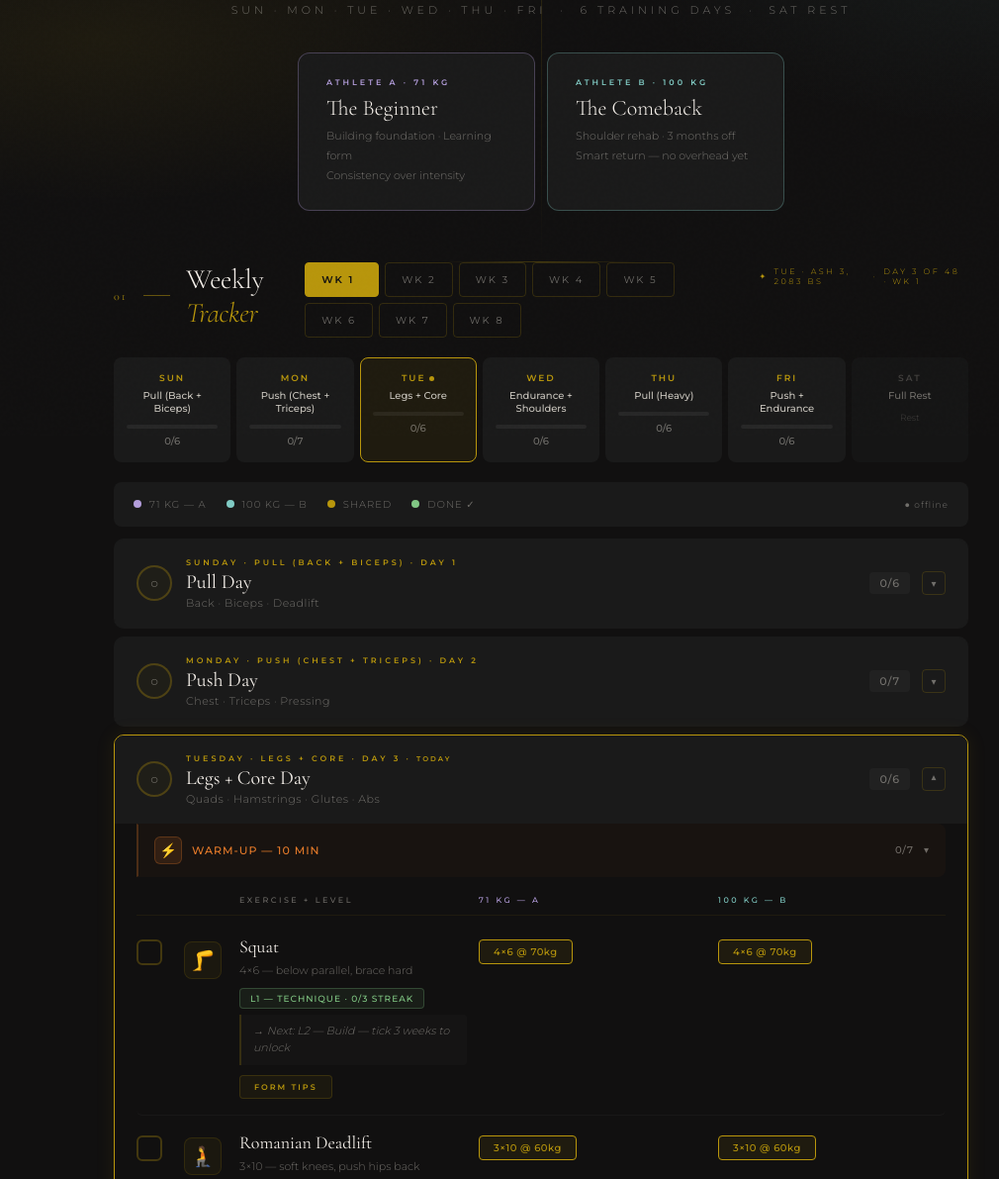
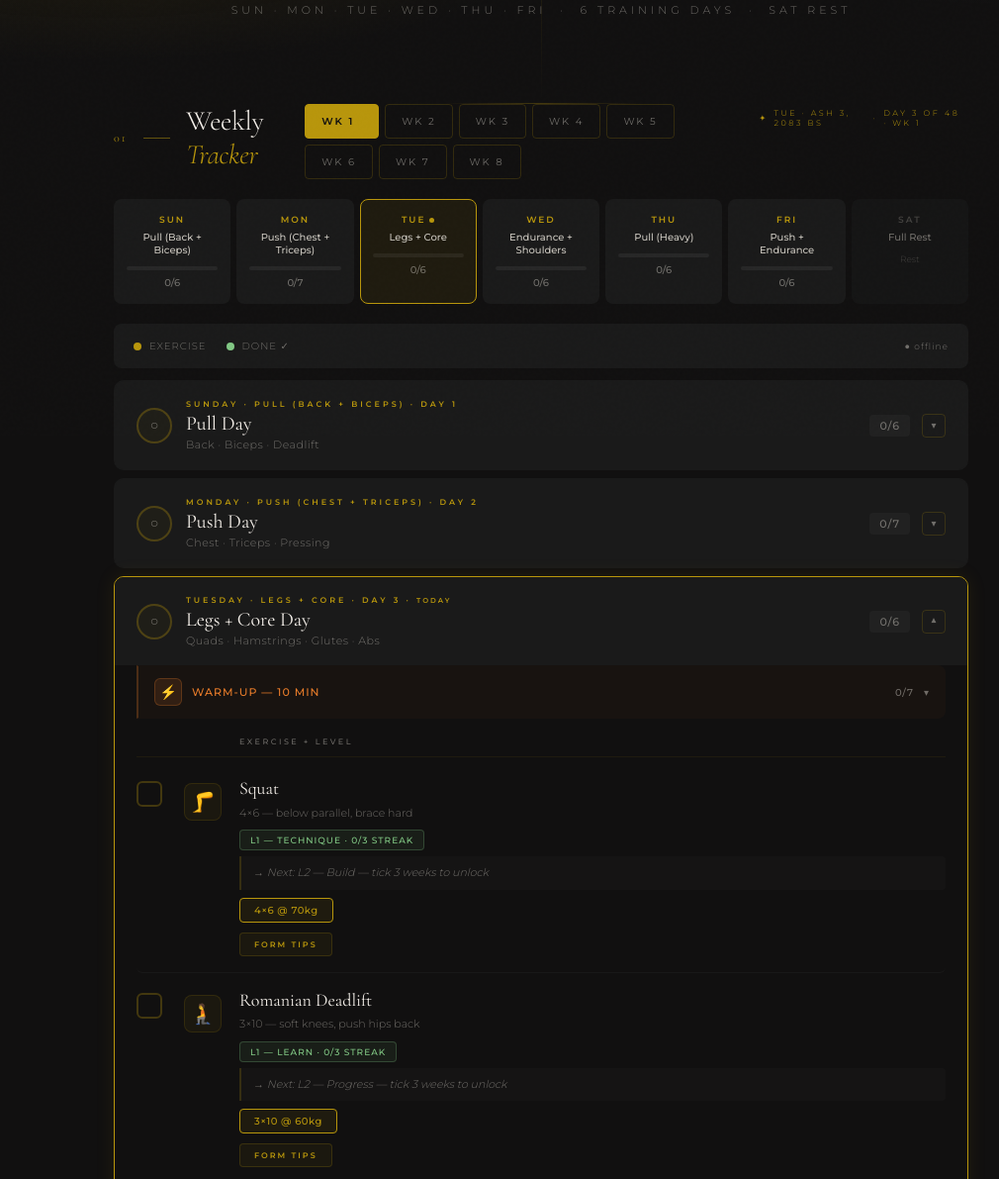
Before and after one commit to Kija-Maharjan/gym-bro, a website: page index.html in a window 1280 px wide. Shown: the part 360-1551 px from the top of the page at 99% size, without its empty margins (93-1103 px from the left). Drawn offline with nearby package versions, Linux system fonts and the light colour scheme.

Commit message:
refactor: remove athlete A/B references throughout

```diff
--- a/css/base.css
+++ b/css/base.css
@@ -21,12 +21,6 @@
   --text: #c8c4bc;
   --text-dim: rgba(200,196,188,0.5);
   --text-dimmer: rgba(200,196,188,0.3);
-  --a-col: #b39ddb;
-  --a-bg: rgba(61,46,110,0.18);
-  --a-border: rgba(179,157,219,0.25);
-  --b-col: #80cbc4;
-  --b-bg: rgba(13,59,53,0.18);
-  --b-border: rgba(128,203,196,0.25);
   --done: #81c784;
   --done-bg: rgba(30,80,30,0.22);
   --done-border: rgba(129,199,132,0.25);
@@ -183,8 +177,6 @@ footer {
   max-width: 100%; overflow: hidden; text-overflow: ellipsis;
   border-radius: 4px;
 }
-.pill-a { background: var(--a-bg); color: var(--a-col); border-color: var(--a-border); }
-.pill-b { background: var(--b-bg); color: var(--b-col); border-color: var(--b-border); }
 .pill-s { background: rgba(184,150,12,0.08); color: var(--gold); border-color: var(--gold-border); }
 
 /* ── ANIMATIONS ── */
--- a/css/index.css
+++ b/css/index.css
@@ -43,26 +43,6 @@
   color: var(--text-dim); margin-bottom: 36px;
   opacity: 0; animation: fadeUp 0.8s 0.6s forwards;
 }
-.athletes {
-  display: flex; gap: 12px; flex-wrap: wrap; justify-content: center;
-  opacity: 0; animation: fadeUp 0.8s 0.8s forwards;
-}
-.ab {
-  padding: 24px 28px; text-align: left;
-  border: 1px solid transparent;
-  border-radius: 12px;
-  background: var(--dark2);
-  transition: border-color 0.3s, transform 0.3s, box-shadow 0.3s;
-  flex: 1; min-width: 160px; max-width: 240px;
-}
-.ab:hover { transform: translateY(-4px); box-shadow: 0 8px 24px rgba(0,0,0,0.3); }
-.ab.a { border-color: rgba(179,157,219,0.3); }
-.ab.b { border-color: rgba(128,203,196,0.3); }
-.ab-tag { font-size: 8px; letter-spacing: 3px; text-transform: uppercase; margin-bottom: 8px; font-weight: 600; }
-.ab.a .ab-tag { color: var(--a-col); }
-.ab.b .ab-tag { color: var(--b-col); }
-.ab-name { font-family: 'Cormorant Garamond', serif; font-size: 22px; color: var(--cream); margin-bottom: 6px; }
-.ab-stats { font-size: 11px; color: var(--text-dim); line-height: 1.8; }
 
 /* ── MAIN WRAP ── */
 .main-wrap { max-width: 960px; margin: 0 auto; padding: 0 48px 80px; }
@@ -338,10 +318,8 @@
 .ex-wrap { padding: 8px 22px; }
 .ex-header { display: none; }
 @media (min-width: 560px) {
-  .ex-header { display: grid; grid-template-columns: 36px 44px 1fr 1fr 1fr; gap: 12px; padding: 10px 0; border-bottom: 1px solid rgba(184,150,12,0.08); margin-bottom: 4px; }
+  .ex-header { display: grid; grid-template-columns: 36px 44px 1fr; gap: 12px; padding: 10px 0; border-bottom: 1px solid rgba(184,150,12,0.08); margin-bottom: 4px; }
   .ex-header span { font-size: 8px; letter-spacing: 2.5px; color: var(--text-dim); text-transform: uppercase; font-weight: 500; }
-  .ex-header .eh-a { color: var(--a-col); }
-  .ex-header .eh-b { color: var(--b-col); }
 }
 .ex-row {
   display: flex; gap: 12px; align-items: flex-start;
@@ -353,7 +331,7 @@
 .ex-row:last-child { border-bottom: none; }
 .ex-row.checked { opacity: 0.4; }
 @media (min-width: 560px) {
-  .ex-row { display: grid; grid-template-columns: 36px 44px 1fr 1fr 1fr; gap: 12px; align-items: start; }
+  .ex-row { display: grid; grid-template-columns: 36px 44px 1fr; gap: 12px; align-items: start; }
 }
 .cb-wrap { padding-top: 4px; flex-shrink: 0; }
 .cb {
@@ -372,9 +350,6 @@
 
 /* Pills — mobile: stacked below name, tablet+: grid columns */
 .ex-pills-mobile { display: flex; gap: 6px; flex-wrap: wrap; margin-top: 8px; }
-@media (min-width: 560px) { .ex-pills-mobile { display: none; } }
-.ex-pill-cell { display: none; }
-@media (min-width: 560px) { .ex-pill-cell { display: flex; align-items: flex-start; padding-top: 4px; } }
 
 /* ── EXERCISE IMAGE ── */
 .ex-img { display: flex; align-items: flex-start; padding-top: 4px; }
@@ -444,7 +419,7 @@
 
 /* ── COMMENTS ── */
 .comments-sec { padding: 0 22px 12px; }
-.cs-title { font-size: 9px; letter-spacing: 3px; text-transform: uppercase; color: var(--b-col); margin-bottom: 12px; font-weight: 600; }
+.cs-title { font-size: 9px; letter-spacing: 3px; text-transform: uppercase; color: var(--gold); margin-bottom: 12px; font-weight: 600; }
 .comment-list { display: flex; flex-direction: column; gap: 6px; margin-bottom: 14px; max-height: 220px; overflow-y: auto; }
 .comment-list::-webkit-scrollbar { width: 2px; }
 .comment-list::-webkit-scrollbar-thumb { background: rgba(184,150,12,0.3); }
@@ -452,8 +427,6 @@
 .comment-item:hover { border-color: rgba(184,150,12,0.3); }
 .ci-header { display: flex; align-items: center; gap: 10px; margin-bottom: 6px; flex-wrap: wrap; }
 .ci-who { font-size: 9px; font-weight: 600; padding: 3px 10px; letter-spacing: 1px; text-transform: uppercase; border-radius: 4px; }
-.ci-who.a { background: var(--a-bg); color: var(--a-col); border: 1px solid var(--a-border); }
-.ci-who.b { background: var(--b-bg); color: var(--b-col); border: 1px solid var(--b-border); }
 .ci-time { font-size: 9px; color: var(--text-dim); letter-spacing: 1px; }
 .ci-ex { font-size: 10px; color: var(--gold); font-style: italic; }
 .ci-text { font-size: 13px; color: var(--text); line-height: 1.6; }
@@ -490,7 +463,7 @@
 .cm-input:focus { border-color: rgba(128,203,196,0.4); }
 .btn-comment {
   padding: 12px 20px; border: 1px solid rgba(128,203,196,0.3);
-  background: rgba(128,203,196,0.06); color: var(--b-col);
+  background: rgba(128,203,196,0.06); color: var(--text);
   font-family: 'Montserrat', sans-serif;
   font-size: 9px; letter-spacing: 2px; text-transform: uppercase; font-weight: 600;
   cursor: pointer; transition: all 0.3s; white-space: nowrap;
@@ -529,7 +502,6 @@
 
 @media (max-width: 767px) {
   .hero { padding: 48px 20px 40px; }
-  .ab { min-width: 140px; max-width: 100%; padding: 18px 20px; }
   .main-wrap { padding: 0 16px 48px; }
   .rules-sec { padding: 0 16px 48px; }
   .divider-wrap { padding: 32px 16px 0; }
@@ -551,5 +523,4 @@
 
 @media (max-width: 380px) {
   .hero-title { font-size: 44px; }
-  .ab { flex: 1 1 100%; max-width: 100%; }
 }
--- a/index.html
+++ b/index.html
@@ -34,18 +34,6 @@
   <div class="hero-tag">Gym Bros · Training Tracker 2026 · Nepal</div>
   <h1 class="hero-title">Calis<em>then</em>ics<br>Bros</h1>
   <div class="hero-sub">Sun · Mon · Tue · Wed · Thu · Fri &nbsp;·&nbsp; 6 training days &nbsp;·&nbsp; Sat rest</div>
-  <div class="athletes">
-    <div class="ab a">
-      <div class="ab-tag">Athlete A · 71 kg</div>
-      <div class="ab-name">The Beginner</div>
-      <div class="ab-stats">Building foundation · Learning form<br>Consistency over intensity</div>
-    </div>
-    <div class="ab b">
-      <div class="ab-tag">Athlete B · 100 kg</div>
-      <div class="ab-name">The Comeback</div>
-      <div class="ab-stats">Shoulder rehab · 3 months off<br>Smart return — no overhead yet</div>
-    </div>
-  </div>
 </div>
 
 <div class="main-wrap">
@@ -66,9 +54,7 @@
   <div class="schedule-strip" id="scheduleStrip"></div>
 
   <div class="gleg">
-    <div class="lg"><div class="lgd" style="background:var(--a-col)"></div>71 kg — A</div>
-    <div class="lg"><div class="lgd" style="background:var(--b-col)"></div>100 kg — B</div>
-    <div class="lg"><div class="lgd" style="background:var(--gold)"></div>Shared</div>
+    <div class="lg"><div class="lgd" style="background:var(--gold)"></div>Exercise</div>
     <div class="lg"><div class="lgd" style="background:var(--done)"></div>Done ✓</div>
     <div class="lg-sync" id="syncLabel">● offline</div>
   </div>
--- a/js/index.js
+++ b/js/index.js
@@ -131,7 +131,7 @@ function renderRestCard(d) {
             <div class="ra-note">${a.note}</div>
           </div>`).join('')}
         </div>
-        <div class="rehab-note">🎗️ <strong style="color:var(--b-col)">B — Shoulder rehab is non-negotiable on rest days.</strong> Band pull-aparts take 5 minutes and directly rebuild the rotator cuff. Don't skip it.</div>
+        <div class="rehab-note">🎗️ <strong>Shoulder rehab is non-negotiable on rest days.</strong> Band pull-aparts take 5 minutes and directly rebuild the rotator cuff. Don't skip it.</div>
       </div>
     </div>
   </div>`;
@@ -152,14 +152,12 @@ function renderTrainingCard(d) {
   const cmtHtml = comments.length === 0
     ? '<div class="no-comments">No comments yet — be first</div>'
     : comments.map(c => {
-        const isOld = !!c.athlete;
-        const avatar = c.avatar || (c.athlete === 'A' ? '🏋️' : '💪');
-        const name = c.username || (c.athlete === 'A' ? '71kg — A' : '100kg — B');
-        const cls = isOld ? (c.athlete === 'A' ? 'a' : 'b') : '';
+        const avatar = c.avatar || '💬';
+        const name = c.username || 'Unknown';
         return `<div class="comment-item">
           <div class="ci-header">
             <span class="ci-avatar-sm">${avatar}</span>
-            <span class="ci-who ${cls}">${esc(name)}</span>
+            <span class="ci-who">${esc(name)}</span>
             ${c.ex_name ? `<span class="ci-ex">on: ${esc(c.ex_name)}</span>` : ''}
             <span class="ci-time">${formatTime(c.created_at)}</span>
             <button class="ci-del" onclick="deleteComment('${d.id}',${JSON.stringify(c.id)})">✕</button>
@@ -188,8 +186,6 @@ function renderTrainingCard(d) {
       <div class="ex-wrap">
         <div class="ex-header">
           <span></span><span class="eh-img"></span><span>Exercise + Level</span>
-          <span class="eh-a">71 kg — A</span>
-          <span class="eh-b">100 kg — B</span>
         </div>
         ${exRows}
       </div>
@@ -293,8 +289,6 @@ function renderExRow(day, i, chk) {
   const lv = ex.levels[ps.level];
   const maxLv = ex.levels.length - 1;
   const streak = ps.streak || 0;
-  const pA = ex.type === 's' ? 'pill-s' : 'pill-a';
-  const pB = ex.type === 's' ? 'pill-s' : 'pill-b';
   const badge = `<span class="prog-badge ${ps.level === 0 ? 'lv1' : ps.level === 1 ? 'lv2' : 'lv3'}">${lv.label} · ${streak}/3 streak</span>`;
   const hint  = ps.level < maxLv
     ? `<div class="prog-next">→ Next: ${ex.levels[ps.level + 1].label} — tick 3 weeks to unlock</div>`
@@ -309,13 +303,10 @@ function renderExRow(day, i, chk) {
       <div class="en2">${ex.note}</div>
       ${badge}${hint}
       <div class="ex-pills-mobile">
-        <span class="pill ${pA}">${lv.a}</span>
-        <span class="pill ${pB}">${lv.b}</span>
+        <span class="pill pill-s">${lv.a}</span>
       </div>
       ${fg ? `<div class="fg-wrap"><button class="fg-btn" onclick="toggleGuidance('${day.id}',${i})">Form Tips</button><div class="fg-body" id="fg_${day.id}_${i}">${esc(fg)}</div></div>` : ''}
     </div>
-    <div class="ex-pill-cell"><span class="pill ${pA}">${lv.a}</span></div>
-    <div class="ex-pill-cell"><span class="pill ${pB}">${lv.b}</span></div>
   </div>`;
 }
 
@@ -421,14 +412,12 @@ function deleteComment(dayId, cmtId) {
     list.innerHTML = filtered.length === 0
       ? '<div class="no-comments">No comments yet — be first</div>'
       : filtered.map(c => {
-          const isOld = !!c.athlete;
-          const avatar = c.avatar || (c.athlete === 'A' ? '🏋️' : '💪');
-          const name = c.username || (c.athlete === 'A' ? '71kg — A' : '100kg — B');
-          const cls = isOld ? (c.athlete === 'A' ? 'a' : 'b') : '';
+          const avatar = c.avatar || '💬';
+          const name = c.username || 'Unknown';
           return `<div class="comment-item">
             <div class="ci-header">
               <span class="ci-avatar-sm">${avatar}</span>
-              <span class="ci-who ${cls}">${esc(name)}</span>
+              <span class="ci-who">${esc(name)}</span>
               ${c.ex_name ? `<span class="ci-ex">on: ${esc(c.ex_name)}</span>` : ''}
               <span class="ci-time">${formatTime(c.created_at)}</span>
               <button class="ci-del" onclick="deleteComment('${dayId}',${JSON.stringify(c.id)})">✕</button>
--- a/js/profile.js
+++ b/js/profile.js
@@ -246,7 +246,7 @@ function getUserStats() {
     for (let w = 1; w <= 8; w++) {
       const cmts = getLocalComments(w, day.id);
       cmts.forEach(c => {
-        if (c.username === session.username || c.athlete === session.username) {
+        if (c.username === session.username) {
           allComments.push({ ...c, week: w, dayId: day.id, dayName: day.weekday });
         }
       });
@@ -312,7 +312,7 @@ function renderProfile() {
     } else {
       rc.innerHTML = stats.recentComments.slice(0, 10).map(c => {
         const avatar = c.avatar || '💬';
-        const name = c.username || c.athlete || 'Unknown';
+        const name = c.username || 'Unknown';
         return `<div class="comment-item">
           <div class="ci-head">
             <span class="ci-avatar">${avatar}</span>
```
